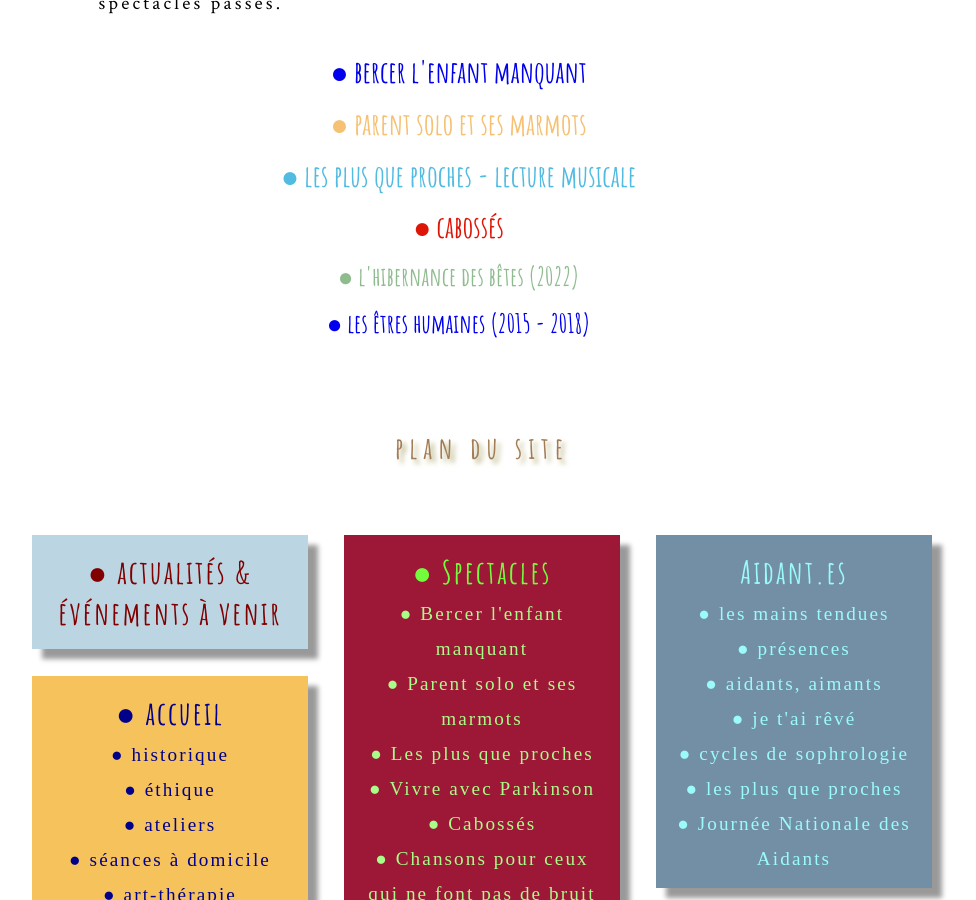
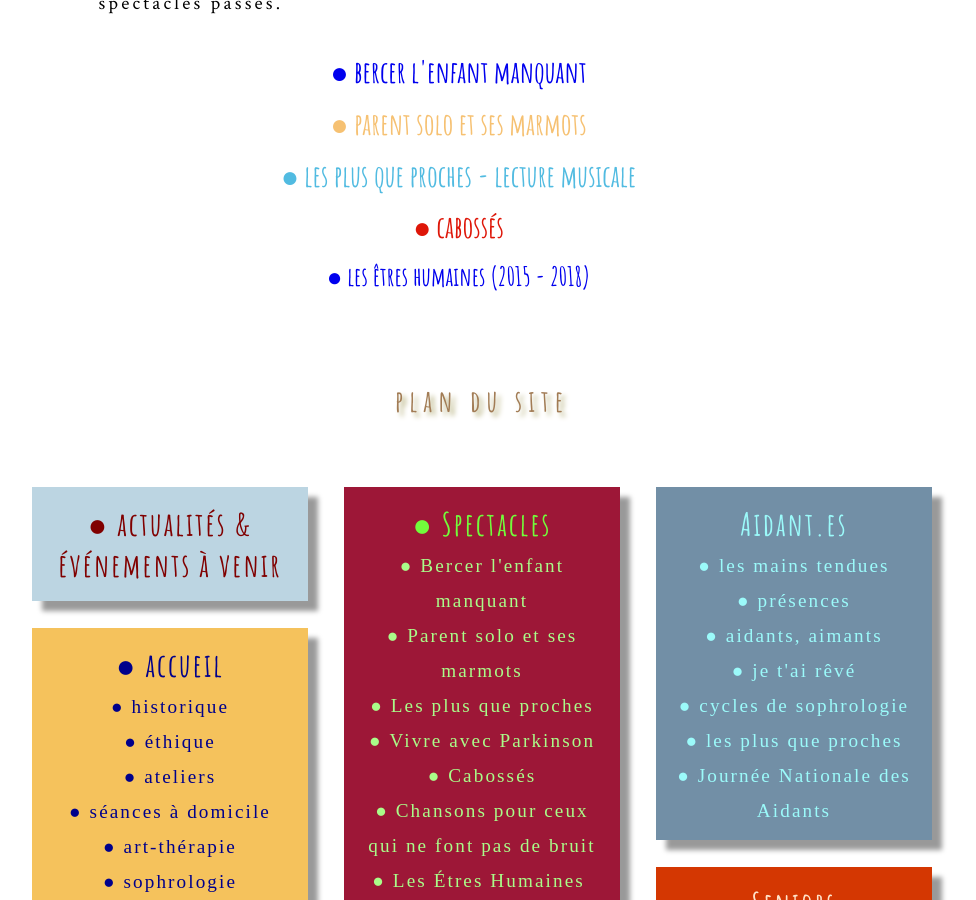
Before and after one commit to leshnik/revertouthaut, a Jekyll site: the page built from spectacles.md, in a window 1280 px wide and 900 px high, scrolled down 984 px. Shown: the whole window, without its empty margins (158-1134 px from the left). Built offline with Jekyll 4.4.1, drawn with Linux system fonts in a browser that asks for light colours.

Commit message:
remove href hibernance page spectacles

```diff
--- a/spectacles.md
+++ b/spectacles.md
@@ -23,7 +23,7 @@
   <li><a href="lpqp-lecture-musicale" style="color:#51bbe1; font-size:30px">●&nbsp;les plus que proches - lecture musicale</a></li>
   <li><a href="/cabosses" style="color:#DE1608; font-size:30px">●&nbsp;cabossés</a></li>
 
-  <li><a href="l-hibernance-des-betes" style="font-size:26px; color:hsl(120,25.1%,64.9%)">●&nbsp;l'hibernance des bêtes (2022)</a></li>
+<!--   <li><a href="l-hibernance-des-betes" style="font-size:26px; color:hsl(120,25.1%,64.9%)">●&nbsp;l'hibernance des bêtes (2022)</a></li> -->
   <li><a href="les-etres-humaines" style="font-size:26px">●&nbsp;les êtres humaines (2015 - 2018)</a></li>
 
 </ul>
```
